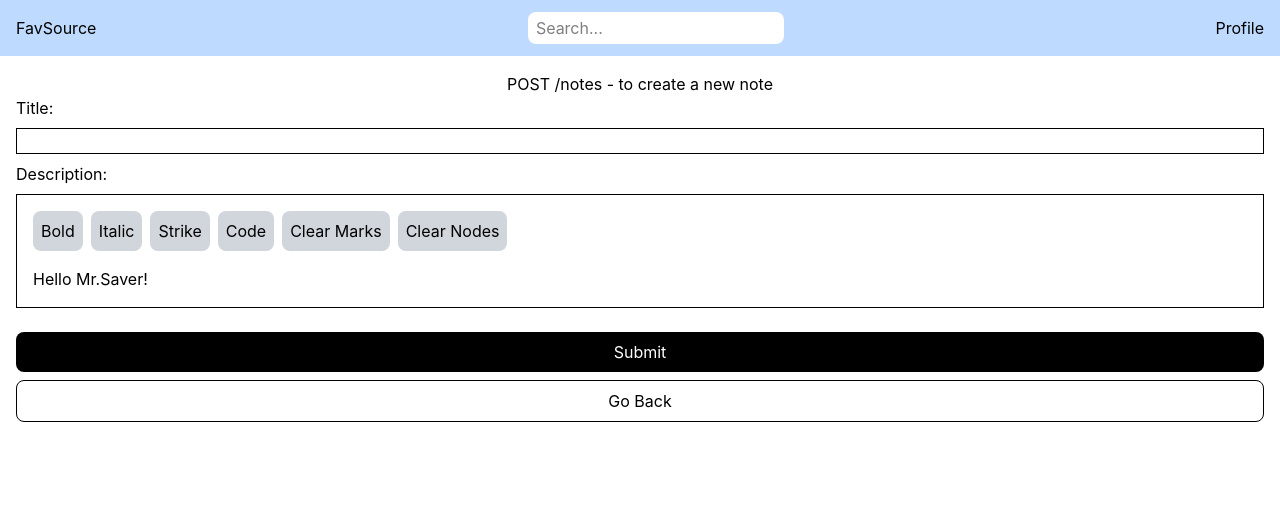
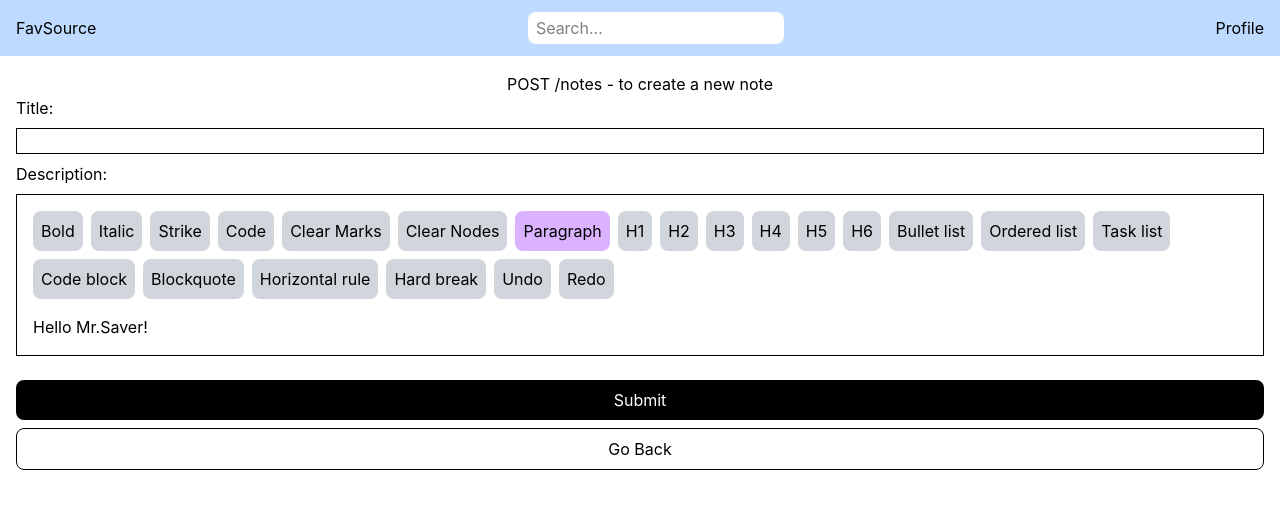
Before and after one commit to creativeknightl0/FavSource, a React (Vite) app in the folder Frontend/react/: page /notes/new in a window 1280 px wide. Shown: the top 508 px of the page. Built offline with nearby package versions, Linux system fonts and the light colour scheme.

Commit message:
finished all editing menu items - just styling is left for some

```diff
--- a/Frontend/react/src/index.css
+++ b/Frontend/react/src/index.css
@@ -1 +1,5 @@
 @import "tailwindcss";
+
+h1 {
+    font-size: 1.4rem
+}
--- a/Frontend/react/src/pages/components/EditorMenu.jsx
+++ b/Frontend/react/src/pages/components/EditorMenu.jsx
@@ -13,8 +13,7 @@ export default function EditorMenu({editor}) {
     }
 
     return(
-        <div className='control-group'>
-            <div className='flex gap-2'>
+        <div className='flex gap-2 flex-wrap'>
             <button
                 onClick={() => editor.chain().focus().toggleBold().run()}
                 disabled={!editorState.canBold}
@@ -57,7 +56,104 @@ export default function EditorMenu({editor}) {
             >
                 Clear Nodes
             </button>
-            </div>
+            <button
+                onClick={() => editor.chain().focus().setParagraph().run()}
+                className={editorState.isParagraph ? 'is-active bg-purple-300 rounded-lg p-2 cursor-pointer' : 'bg-gray-300 rounded-lg p-2 cursor-pointer'}
+            >
+                Paragraph
+            </button>
+            <button
+                onClick={() => editor.chain().focus().toggleHeading({level: 1}).run()}
+                className={editorState.isHeading1 ? 'is-active bg-purple-300 rounded-lg p-2 cursor-pointer' : 'bg-gray-300 rounded-lg p-2 cursor-pointer'}
+            >
+                H1
+            </button>
+            <button
+                onClick={() => editor.chain().focus().toggleHeading({level: 2}).run()}
+                className={editorState.isHeading2 ? 'is-active bg-purple-300 rounded-lg p-2 cursor-pointer' : 'bg-gray-300 rounded-lg p-2 cursor-pointer'}
+            >
+                H2
+            </button>
+            <button
+                onClick={() => editor.chain().focus().toggleHeading({level: 3}).run()}
+                className={editorState.isHeading3 ? 'is-active bg-purple-300 rounded-lg p-2 cursor-pointer' : 'bg-gray-300 rounded-lg p-2 cursor-pointer'}
+            >
+                H3
+            </button>
+            <button
+                onClick={() => editor.chain().focus().toggleHeading({level: 4}).run()}
+                className={editorState.isHeading4 ? 'is-active bg-purple-300 rounded-lg p-2 cursor-pointer' : 'bg-gray-300 rounded-lg p-2 cursor-pointer'}
+            >
+                H4
+            </button>
+            <button
+                onClick={() => editor.chain().focus().toggleHeading({level: 5}).run()}
+                className={editorState.isHeading5 ? 'is-active bg-purple-300 rounded-lg p-2 cursor-pointer' : 'bg-gray-300 rounded-lg p-2 cursor-pointer'}
+            >
+                H5
+            </button>
+            <button
+                onClick={() => editor.chain().focus().toggleHeading({level: 6}).run()}
+                className={editorState.isHeading6 ? 'is-active bg-purple-300 rounded-lg p-2 cursor-pointer' : 'bg-gray-300 rounded-lg p-2 cursor-pointer'}
+            >
+                H6
+            </button>
+            <button
+                onClick={() => editor.chain().focus().toggleBulletList().run()}
+                className={editorState.isBulletList ? 'is-active bg-purple-300 rounded-lg p-2 cursor-pointer' : 'bg-gray-300 rounded-lg p-2 cursor-pointer'}
+            >
+                Bullet list
+            </button>
+            <button
+                onClick={() => editor.chain().focus().toggleOrderedList().run()}
+                className={editorState.isOrderedList ? 'is-active bg-pruple-300 rounded-lg p-2 cursor-pointer' : 'bg-gray-300 rounded-lg p-2 cursor-pointer'}
+            >
+                Ordered list
+            </button>
+            <button
+                onClick={() => editor.chain().focus().toggleTaskList().run()}
+                className={editorState.isTaskList ? 'is-active bg-purple-300 rounded-lg p-2 cursor-pointer' : 'bg-gray-300 rounded-lg p-2 cursor-pointer'}
+            >
+                Task list
+            </button>
+            <button
+                onClick={() => editor.chain().focus().toggleCodeBlock().run()}
+                className={editorState.isCodeBlock ? 'is-active bg-purple-300 rounded-lg p-2 cursor-pointer' : 'bg-gray-300 rounded-lg p-2 cursor-pointer'}
+            >
+                Code block
+            </button>
+            <button
+                onClick={() => editor.chain().focus().toggleBlockquote().run()}
+                className={editorState.isBlockquote ? 'is-active bg-purple-300 rounded-lg p-2 cursor-pointer' : 'bg-gray-300 rounded-lg p-2 cursor-pointer'}
+            >
+                Blockquote
+            </button>
+            <button
+                onClick={() => editor.chain().focus().setHorizontalRule().run()}
+                className='bg-gray-300 p-2 rounded-lg cursor-pointer'
+            >
+                Horizontal rule
+            </button>
+            <button
+                onClick={() => editor.chain().focus().setHardBreak().run()}
+                className='bg-gray-300 p-2 rounded-lg cursor-pointer'
+            >
+                Hard break
+            </button>
+            <button
+                onClick={() => editor.chain().focus().undo().run()}
+                disabled={!editorState.canUndo}
+                className='bg-gray-300 p-2 rounded-lg cursor-pointer'
+            >
+                Undo
+            </button>
+            <button
+                onClick={() => editor.chain().focus().redo().run()}
+                disabled={!editorState.canRedo}
+                className='bg-gray-300 p-2 rounded-lg cursor-pointer'
+            >
+                Redo
+            </button>
         </div>
     )
 }
--- a/Frontend/react/src/pages/components/editorMenuStateSelector.js
+++ b/Frontend/react/src/pages/components/editorMenuStateSelector.js
@@ -15,5 +15,25 @@ export default function editorMenuStateSelector(ctx) {
         canCode: ctx.editor.can().chain().toggleCode().run() ?? false,
         canClearMarks: ctx.editor.can().chain().unsetAllMarks().run() ?? false,
         canClearNodes: ctx.editor.can().chain().clearNodes().run() ?? false,
+
+        // Block types
+        isParagraph: ctx.editor.isActive('paragraph') ?? false,
+        isHeading1: ctx.editor.isActive('heading', {level: 1}) ?? false,
+        isHeading2: ctx.editor.isActive('heading', {level: 2}) ?? false,
+        isHeading3: ctx.editor.isActive('heading', {level: 3}) ?? false,
+        isHeading4: ctx.editor.isActive('heading', {level: 4}) ?? false,
+        isHeading5: ctx.editor.isActive('heading', {level: 5}) ?? false,
+        isHeading6: ctx.editor.isActive('heading', {lebel: 6}) ?? false,
+
+        // Lists and blocks
+        isBulletList: ctx.editor.isActive('bulletList') ?? false,
+        isOrderedList: ctx.editor.isActive('orderedList') ?? false,
+        isTaskList: ctx.editor.isActive('taskList') ?? false,
+        isCodeBlock: ctx.editor.isActive('codeBlock') ?? false,
+        isBlockquote: ctx.editor.isActive('blockquote') ?? false,
+
+        // History
+        canUndo: ctx.editor.can().chain().undo().run() ?? false,
+        canRedo: ctx.editor.can().chain().redo().run() ?? false,
     }
 }
```
Lines whose indentation alone changed are shown as unchanged.
